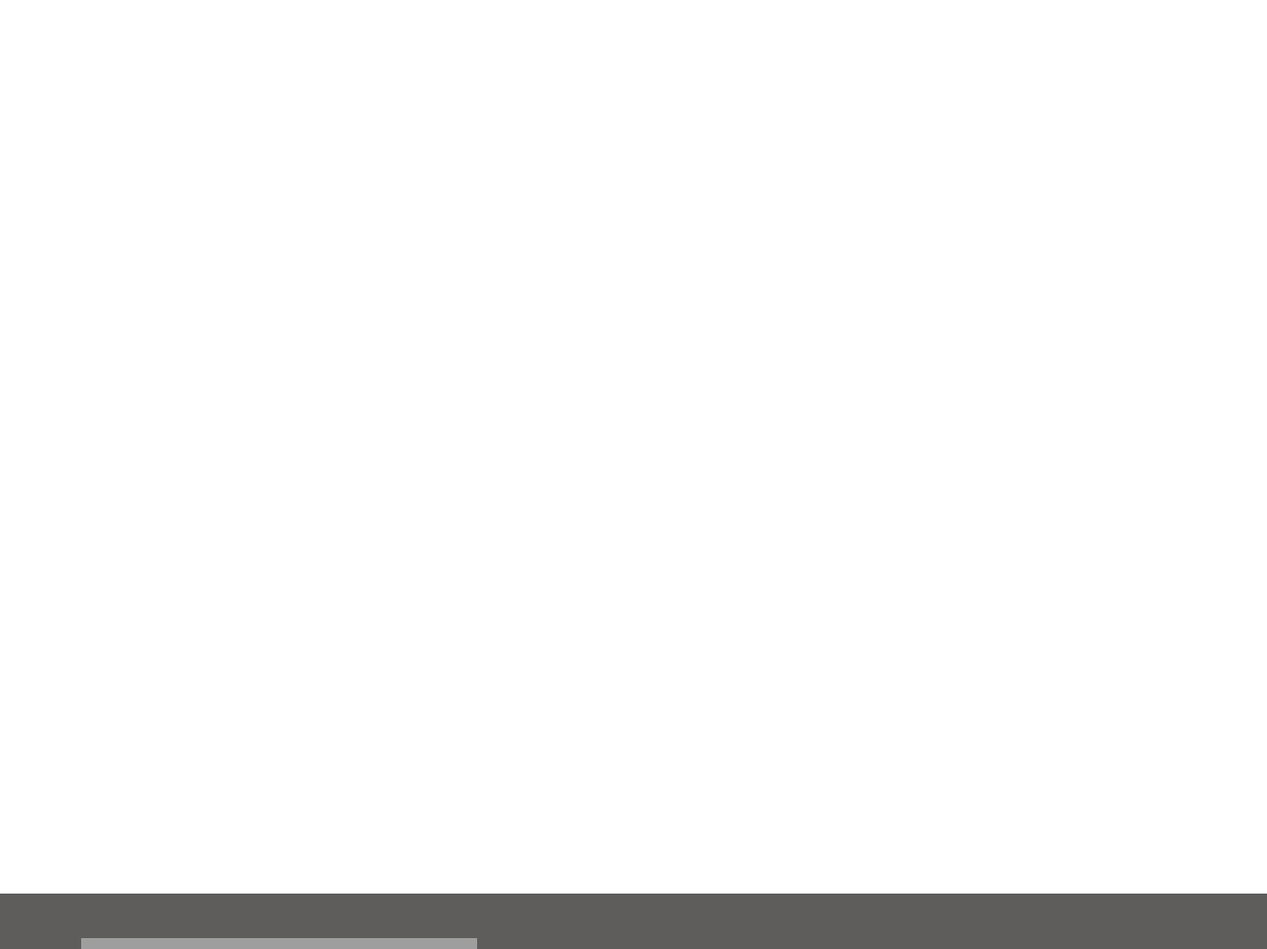
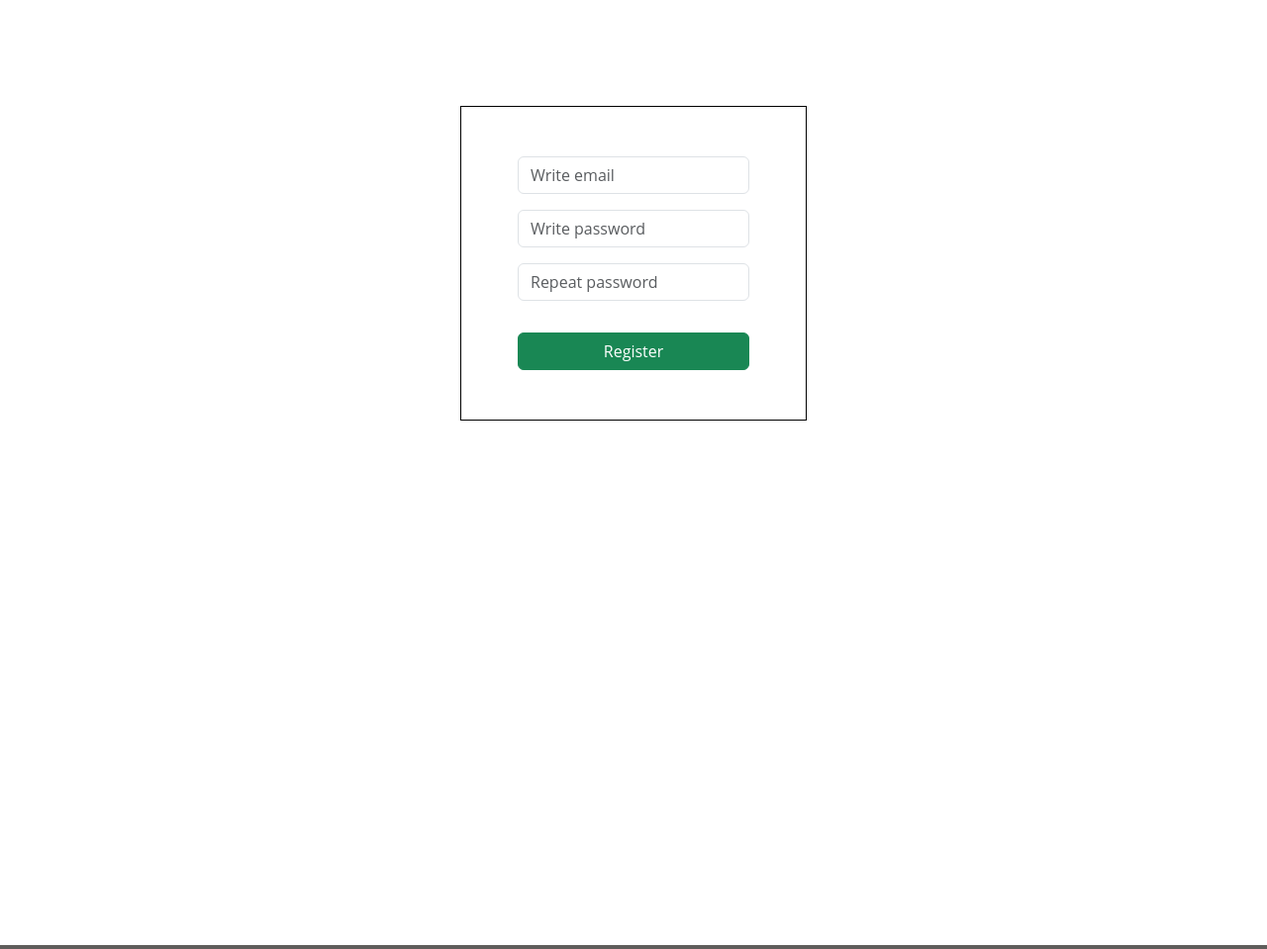
Before and after one commit to HoverGo/EDiaryDjango, a Django app: page /users/registration/ in a window 1280 px wide. Shown: the part 316-1275 px from the top of the page at 99% size. Run offline with Django 4.2, Linux system fonts and the light colour scheme; grey boxes are pictures that could not be loaded.

Commit message:
create registration logic

```diff
--- a/ediary/static/main/css/style.css
+++ b/ediary/static/main/css/style.css
@@ -55,7 +55,20 @@ main .container .users_login {
     margin: 100px auto;
 }
 
+main .container .users_registration {
+    display: flex;
+    align-items: center;
+    border: 1px solid black;
+    padding: 50px 10px;
+    width: 350px;
+    margin: 100px auto;
+}
+
 main .container .users_login .login_form {
+    margin: 0 auto;
+}
+
+main .container .users_registration .registration_form {
     margin: 0 auto;
 }
 
--- a/ediary/users/forms.py
+++ b/ediary/users/forms.py
@@ -1,5 +1,4 @@
 from django import forms
-from django.contrib.auth.forms import AuthenticationForm, UserCreationForm
 from .models import User
 
 
@@ -17,3 +16,23 @@ class UserLoginForm(forms.Form):
     class Meta:
         model = User
         fields = ("email", "password")
+
+class UserRegistrationForm(forms.Form):
+    email = forms.EmailField(widget=forms.EmailInput(attrs={
+        "class": "form-control",
+        "placeholder": "Write email",
+    }))
+
+    password1 = forms.CharField(widget=forms.PasswordInput(attrs={
+        "class": "form-control",
+        "placeholder": "Write password"
+    }))
+
+    password2 = forms.CharField(widget=forms.PasswordInput(attrs={
+        "class": "form-control",
+        "placeholder": "Repeat password"
+    }))
+
+    class Meta:
+        model = User
+        fields = ("email", "password1", "password2")
--- a/ediary/users/templates/users/users_registration.html
+++ b/ediary/users/templates/users/users_registration.html
@@ -3,5 +3,25 @@
 {% block title %}{% endblock title %}
 
 {% block main %}
+    <div class="users_registration">
+        <form class="registration_form" method="post">
+            {% csrf_token %}
 
+            <div class="mb-3">
+                {{ form.email }}
+            </div>
+            <div class="mb-3">
+                {{ form.password1 }}
+            </div>
+            <div class="mb-3">
+                {{ form.password2 }}
+            </div>
+            <div class="red-text">
+                {{ form_error }}
+            </div>
+
+
+            <div class="text-center"><button type="submit" class="btn btn-success mt-3 w-100">Register</button></div>
+        </form>
+    </div>
 {% endblock main %}
--- a/ediary/users/views.py
+++ b/ediary/users/views.py
@@ -1,6 +1,6 @@
 from django.shortcuts import render, redirect
-from .services.services import login, logout
-from .forms import UserLoginForm
+from .services.services import account_login, account_logout, account_registration
+from .forms import UserLoginForm, UserRegistrationForm
 from django.contrib.auth.decorators import login_required
 
 
@@ -9,7 +9,7 @@ def users_login(request):
     form = UserLoginForm()
 
     if request.method == "POST":
-        if login(request):
+        if account_login(request):
             return redirect("main")
         else:
             data["form_error"] = "Invalid data"
@@ -21,9 +21,18 @@ def users_login(request):
 @login_required
 def users_logout(request):
     if request.user:
-        logout(request)
+        account_logout(request)
     return redirect("main")
 
 def users_registration(request):
     data = {}
+    form = UserRegistrationForm()
+
+    if request.method == "POST":
+        if account_registration(request):
+            return redirect("main")
+        else:
+            data["form_error"] = "Invalid data"
+
+    data["form"] = form
     return render(request, "users/users_registration.html", data)
```
Also changed, not shown: ediary/users/services/services.py (+27 -9 lines), ediary/db.sqlite3.
